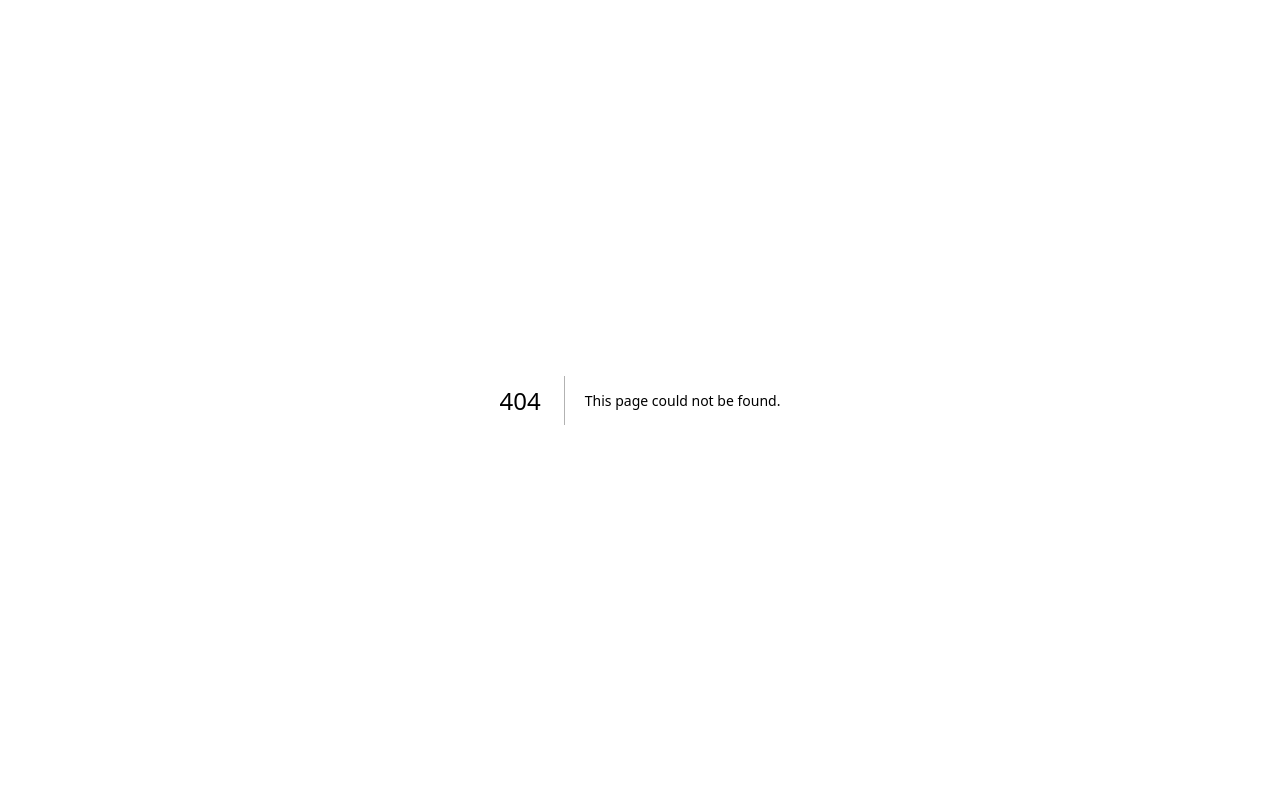
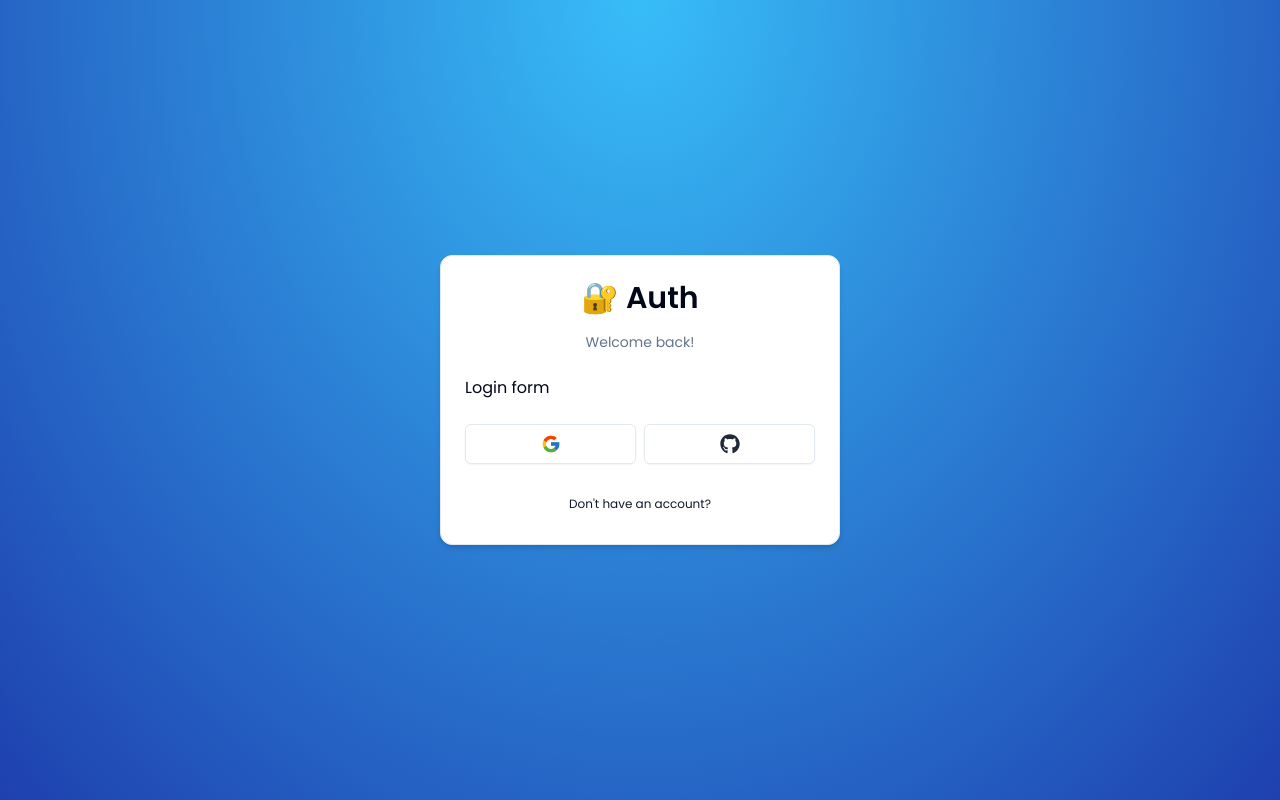
Before and after one commit to carlorizzante/nextjs-auth-2024, a Next.js app: page /auth/login in a window 1280 px wide. Before the commit this address had no page. Built offline with nearby package versions, Linux system fonts and the light colour scheme.

Commit message:
feature(auth): scaffolding for login modal and form

```diff
--- a/package.json
+++ b/package.json
@@ -16,6 +16,7 @@
     "next": "14.1.4",
     "react": "^18",
     "react-dom": "^18",
+    "react-icons": "^5.0.1",
     "tailwind-merge": "^2.2.2",
     "tailwindcss-animate": "^1.0.7"
   },
--- /dev/null
+++ b/src/app/auth/layout.tsx
@@ -0,0 +1,14 @@
+import { cn } from '@/lib/utils';
+
+const style_layout = "flex h-full flex-col items-center justify-center";
+const style_gradient = "bg-[radial-gradient(ellipse_at_top,_var(--tw-gradient-stops))] from-sky-400 to-blue-800";
+
+export default function RootLayout({
+  children,
+}: {
+  children: React.ReactNode;
+}) {
+  return (
+    <main className={cn(style_layout, style_gradient)}>{children}</main>
+  );
+}
--- /dev/null
+++ b/src/app/auth/login/page.tsx
@@ -0,0 +1,7 @@
+import { LoginForm } from '@/components';
+
+export default function LoginPage() {
+  return (
+    <LoginForm />
+  );
+}
--- a/src/components/auth/index.ts
+++ b/src/components/auth/index.ts
@@ -1 +1,2 @@
 export { LoginButton } from './login-button';
+export { LoginForm } from './login-form';
--- /dev/null
+++ b/src/components/auth/login-form.tsx
@@ -0,0 +1,14 @@
+import { CardWrapper } from '@/components/card-wrapper';
+
+export const LoginForm = () => {
+  return (
+    <CardWrapper
+      headerLabel="Welcome back!"
+      backButtonLabel="Don't have an account?"
+      backButtonHref="/auth/register"
+      showSocial
+    >
+      Login form
+    </CardWrapper>
+  );
+}
--- /dev/null
+++ b/src/components/back-button.tsx
@@ -0,0 +1,24 @@
+import Link from 'next/link';
+import { Button } from '@/components/ui/button';
+import {
+  withChildren,
+  WithClassName,
+} from '@/lib/types';
+import { cn } from '@/lib/utils';
+
+type BackButtonProps = withChildren & WithClassName & {
+  href: string;
+};
+
+export const BackButton = ({ children, className, href }: BackButtonProps) => (
+  <Button
+    variant="link"
+    size="sm"
+    className={cn('w-full font-normal', className)}
+    asChild
+  >
+    <Link href={href}>
+      {children}
+    </Link>
+  </Button>
+)
--- /dev/null
+++ b/src/components/card-wrapper.tsx
@@ -0,0 +1,38 @@
+'use client';
+
+import {
+  Card,
+  CardContent,
+  CardFooter,
+  CardHeader,
+} from '@/components/ui/card';
+import type {
+  withChildren,
+  WithClassName,
+} from '@/lib/types';
+import { cn } from '@/lib/utils';
+import { BackButton } from './back-button';
+import { Header } from './header';
+import { Social } from './social';
+
+type CardWrapperProps = withChildren & WithClassName & {
+  headerLabel: string;
+  backButtonLabel: string;
+  backButtonHref: string;
+  showSocial?: boolean;
+}
+
+export const CardWrapper = ({ children, backButtonHref, backButtonLabel, headerLabel, className, showSocial }: CardWrapperProps) => (
+  <Card className={cn('w-[400px]\ shadow-md', className)}>
+    <CardHeader>
+      <Header>{headerLabel}</Header>
+    </CardHeader>
+    <CardContent>
+      {children}
+    </CardContent>
+    {showSocial && <CardFooter><Social /></CardFooter>}
+    <CardFooter>
+      <BackButton href={backButtonHref}>{backButtonLabel}</BackButton>
+    </CardFooter>
+  </Card>
+)
--- /dev/null
+++ b/src/components/header.tsx
@@ -0,0 +1,16 @@
+import type {
+  withChildren,
+  WithClassName,
+} from '@/lib/types';
+import { cn } from '@/lib/utils';
+
+type HeaderProps = withChildren & WithClassName;
+
+export const Header = ({ children, className }: HeaderProps) => {
+  return (
+    <header className={cn("w-full flex flex-col gap-y-4 items-center justify-center", className)}>
+      <h1 className="text-3xl font-semibold">🔐 Auth</h1>
+      <p className="text-muted-foreground text-sm">{children}</p>
+    </header>
+  );
+}
--- a/src/components/index.ts
+++ b/src/components/index.ts
@@ -1 +1,5 @@
+export { BackButton } from './back-button';
+export { CardWrapper } from './card-wrapper';
+export { Header } from './header';
+export { Social } from './social';
 export * from './auth';
--- /dev/null
+++ b/src/components/social.tsx
@@ -0,0 +1,27 @@
+"use client";
+
+import { FaGithub } from 'react-icons/fa';
+import { FcGoogle } from 'react-icons/fc';
+import { Button } from '@/components/ui/button';
+import {
+  withChildren,
+  WithClassName,
+} from '@/lib/types';
+import { cn } from '@/lib/utils';
+
+type SocialProps = withChildren & WithClassName;
+
+export const Social = ({ children, className }: SocialProps) => {
+  const handleClickSocial = () => null;
+  return (
+    <div className={cn("flex items-center w-full gap-x-2", className)}>
+      {children}
+      <Button size="lg" className="w-full" variant="outline" onClick={handleClickSocial}>
+        <FcGoogle className="w-5 h-5 text-blue-600" />
+      </Button>
+      <Button size="lg" className="w-full" variant="outline" onClick={handleClickSocial}>
+        <FaGithub className="w-5 h-5 text-gray-800" />
+      </Button>
+    </div>
+  );
+}
--- /dev/null
+++ b/src/components/ui/card.tsx
@@ -0,0 +1,76 @@
+import * as React from "react"
+
+import { cn } from "@/lib/utils"
+
+const Card = React.forwardRef<
+  HTMLDivElement,
+  React.HTMLAttributes<HTMLDivElement>
+>(({ className, ...props }, ref) => (
+  <div
+    ref={ref}
+    className={cn(
+      "rounded-xl border bg-card text-card-foreground shadow",
+      className
+    )}
+    {...props}
+  />
+))
+Card.displayName = "Card"
+
+const CardHeader = React.forwardRef<
+  HTMLDivElement,
+  React.HTMLAttributes<HTMLDivElement>
+>(({ className, ...props }, ref) => (
+  <div
+    ref={ref}
+    className={cn("flex flex-col space-y-1.5 p-6", className)}
+    {...props}
+  />
+))
+CardHeader.displayName = "CardHeader"
+
+const CardTitle = React.forwardRef<
+  HTMLParagraphElement,
+  React.HTMLAttributes<HTMLHeadingElement>
+>(({ className, ...props }, ref) => (
+  <h3
+    ref={ref}
+    className={cn("font-semibold leading-none tracking-tight", className)}
+    {...props}
+  />
+))
+CardTitle.displayName = "CardTitle"
+
+const CardDescription = React.forwardRef<
+  HTMLParagraphElement,
+  React.HTMLAttributes<HTMLParagraphElement>
+>(({ className, ...props }, ref) => (
+  <p
+    ref={ref}
+    className={cn("text-sm text-muted-foreground", className)}
+    {...props}
+  />
+))
+CardDescription.displayName = "CardDescription"
+
+const CardContent = React.forwardRef<
+  HTMLDivElement,
+  React.HTMLAttributes<HTMLDivElement>
+>(({ className, ...props }, ref) => (
+  <div ref={ref} className={cn("p-6 pt-0", className)} {...props} />
+))
+CardContent.displayName = "CardContent"
+
+const CardFooter = React.forwardRef<
+  HTMLDivElement,
+  React.HTMLAttributes<HTMLDivElement>
+>(({ className, ...props }, ref) => (
+  <div
+    ref={ref}
+    className={cn("flex items-center p-6 pt-0", className)}
+    {...props}
+  />
+))
+CardFooter.displayName = "CardFooter"
+
+export { Card, CardHeader, CardFooter, CardTitle, CardDescription, CardContent }
--- a/src/lib/types.ts
+++ b/src/lib/types.ts
@@ -1 +1,3 @@
 export type withChildren = { children?: React.ReactNode };
+
+export type WithClassName = { className?: string };
```
Also changed, not shown: 1 other file (tests, documents, lock files or other folders).
